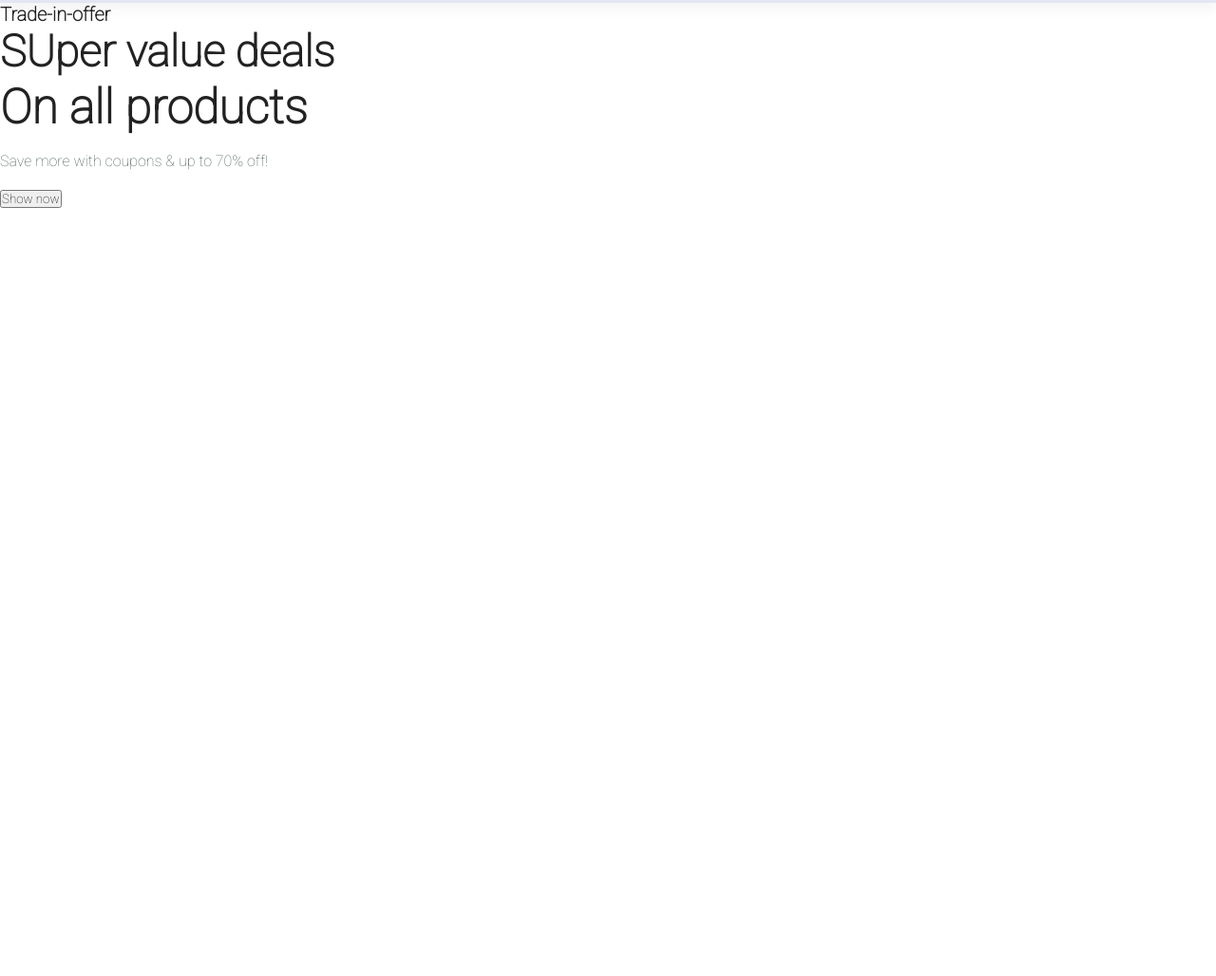
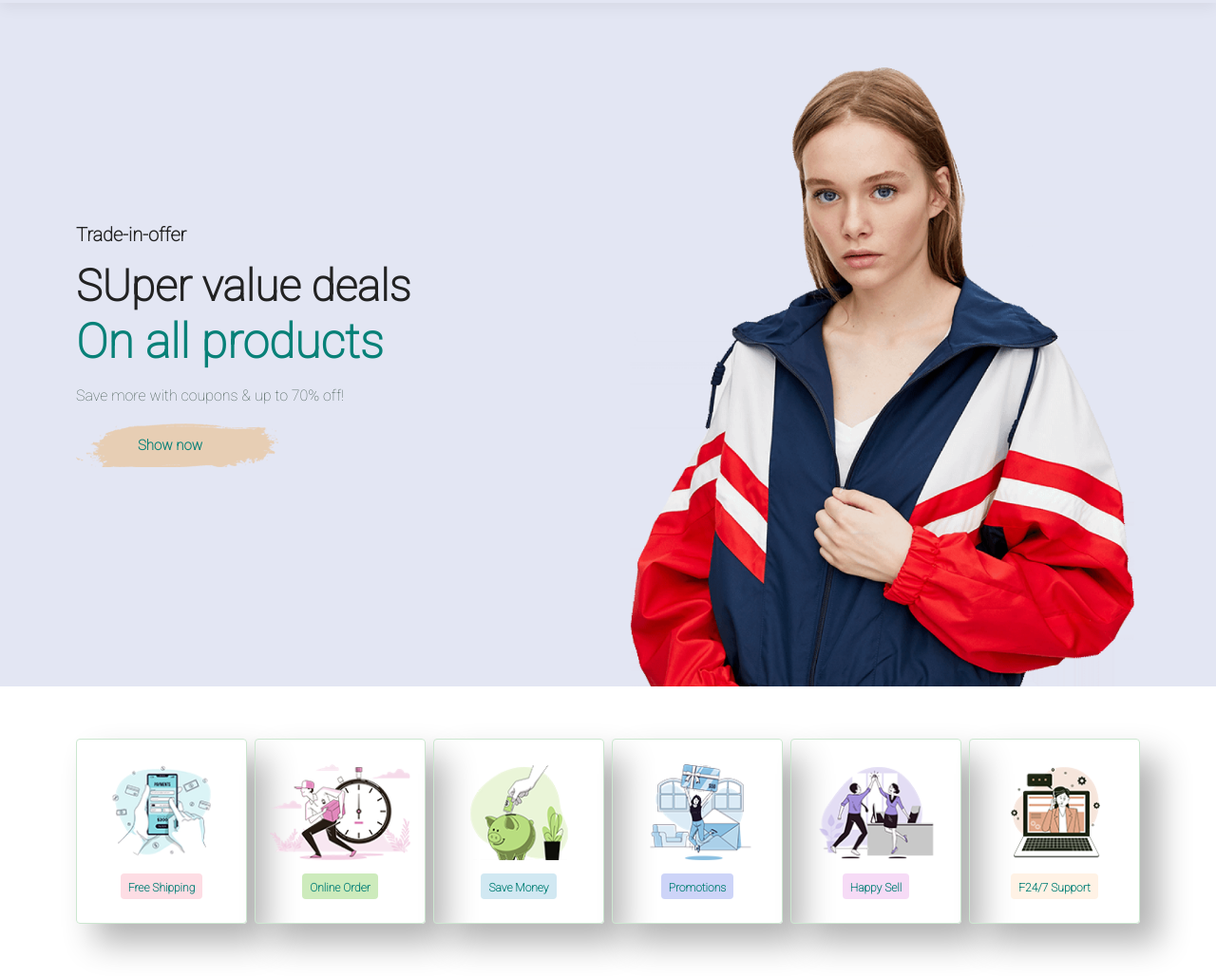
Before and after one commit to ThaiDuong98/ecommerce_landing_page, a plain HTML site: page index.html in a window 1280 px wide. Shown: the part 81-1109 px from the top of the page at 95% size. Before the commit the page ends 800 px from the top, so only its background shows below. Drawn offline with Linux system fonts and the light colour scheme.

Commit message:
add herocss and feature

```diff
--- a/index.html
+++ b/index.html
@@ -33,6 +33,33 @@
         <button>Show now</button>
     </section>
 
+    <section id="feature" class="section-p1">
+        <div class="fe-box">
+            <img src="img/features/f1.png" alt="">
+            <h6>Free Shipping</h6>
+        </div>
+        <div class="fe-box">
+            <img src="img/features/f2.png" alt="">
+            <h6>Online Order</h6>
+        </div>
+        <div class="fe-box">
+            <img src="img/features/f3.png" alt="">
+            <h6>Save Money</h6>
+        </div>
+        <div class="fe-box">
+            <img src="img/features/f4.png" alt="">
+            <h6>Promotions</h6>
+        </div>
+        <div class="fe-box">
+            <img src="img/features/f5.png" alt="">
+            <h6>Happy Sell</h6>
+        </div>
+        <div class="fe-box">
+            <img src="img/features/f6.png" alt="">
+            <h6>F24/7 Support</h6>
+        </div>
+    </section>
+
     <script src="script.js"></script>
 </body>
 
--- a/style.css
+++ b/style.css
@@ -54,6 +54,10 @@ body {
   padding: 20px 80px;
   background-color: #e3e6f3;
   box-shadow: 0 5px 15px rgba(0, 0, 0, 0.06);
+  z-index: 1;
+  position: sticky;
+  top: 0;
+  left: 0;
 }
 
 #navbar {
@@ -92,6 +96,92 @@ body {
   left: 20px;
 }
 
-#hero{
+/*hero*/
+#hero {
+  background-image: url("img/hero4.png");
+  height: 90vh;
+  width: 100%;
+  background-size: cover;
+  background-position: top 25% right 0;
+  padding: 0 80px;
+  display: flex;
+  flex-direction: column;
+  align-items: flex-start;
+  justify-content: center;
+}
 
+#hero h4 {
+  padding-bottom: 15px;
 }
+
+#hero h1 {
+  color: #088178;
+}
+
+#hero button {
+  background-image: url("img/button.png");
+  background-color: transparent;
+  color: #088178;
+  border: 0;
+  padding: 14px 80px 14px 65px;
+  background-repeat: no-repeat;
+  cursor: pointer;
+  font-weight: 700;
+  font-size: 15px;
+}
+
+/*fetures*/
+#feature {
+  display: flex;
+  align-items: center;
+  justify-content: space-between;
+  flex-wrap: wrap;
+}
+
+#feature .fe-box {
+  width: 180px;
+  text-align: center;
+  padding: 25px 15px;
+  box-shadow: 20px 20px 34px rgba(0, 0, 0, 0.3);
+  border: 1px solid #cce7d0;
+  border-radius: 4px;
+  margin: 15px 0;
+}
+
+#feature .fe-box:hover {
+  box-shadow: 10px 10px 54px rgba(70, 62, 221, 0.1);
+}
+
+#feature .fe-box h6 {
+  display: inline-block;
+  padding: 9px 8px 6px 8px;
+  line-height: 1;
+  border-radius: 4px;
+  color: #088178;
+  background-color: #fddde4;
+}
+
+#feature .fe-box img {
+  width: 100%;
+  margin-bottom: 10px;
+}
+
+#feature .fe-box:nth-child(2) h6 {
+  background-color: #cdebbc;
+}
+
+#feature .fe-box:nth-child(3) h6 {
+  background-color: #d1e8f2;
+}
+
+#feature .fe-box:nth-child(4) h6 {
+  background-color: #cdd4f8;
+}
+
+#feature .fe-box:nth-child(5) h6 {
+  background-color: #f6dbf6;
+}
+
+#feature .fe-box:nth-child(6) h6 {
+  background-color: #fff2e5;
+}
```
